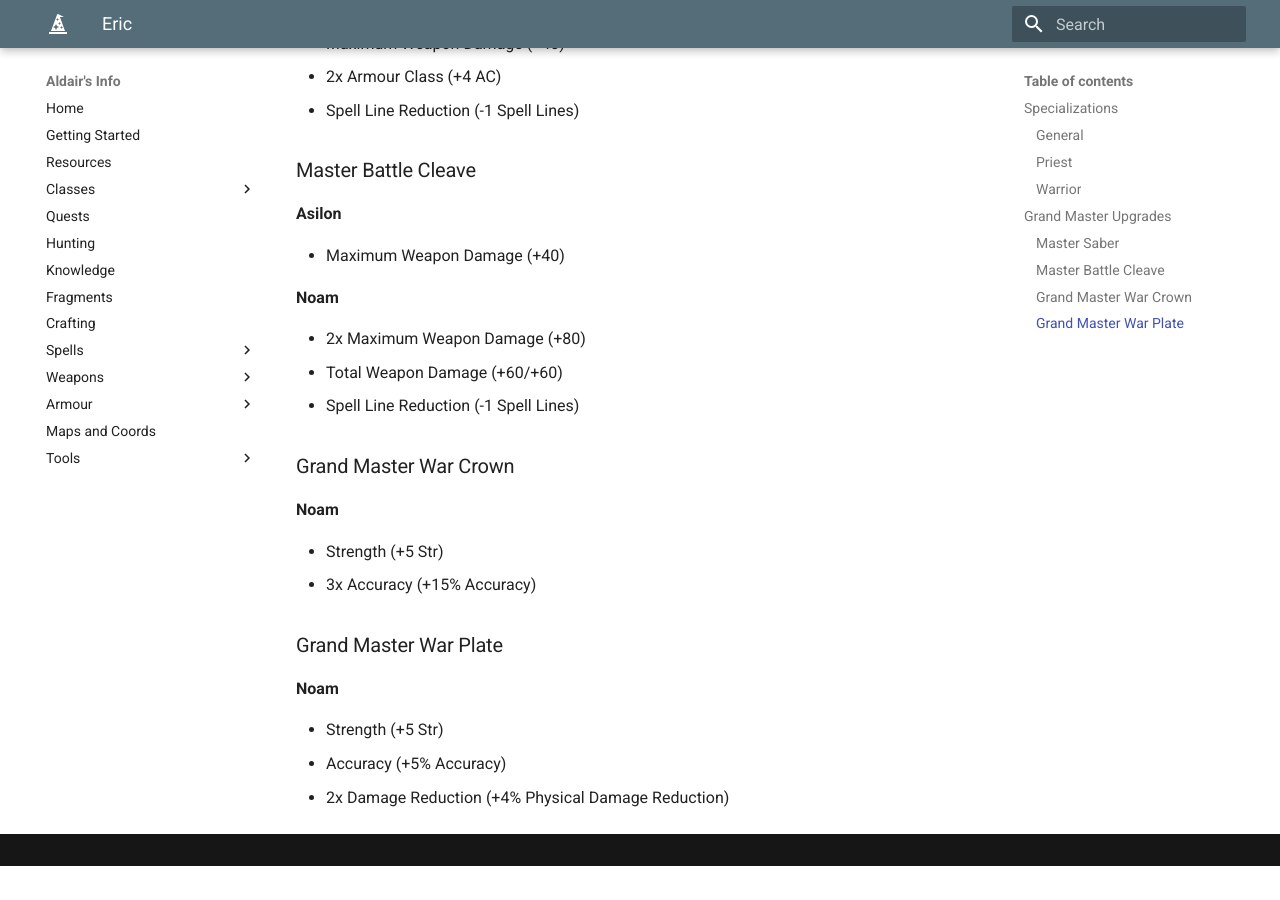
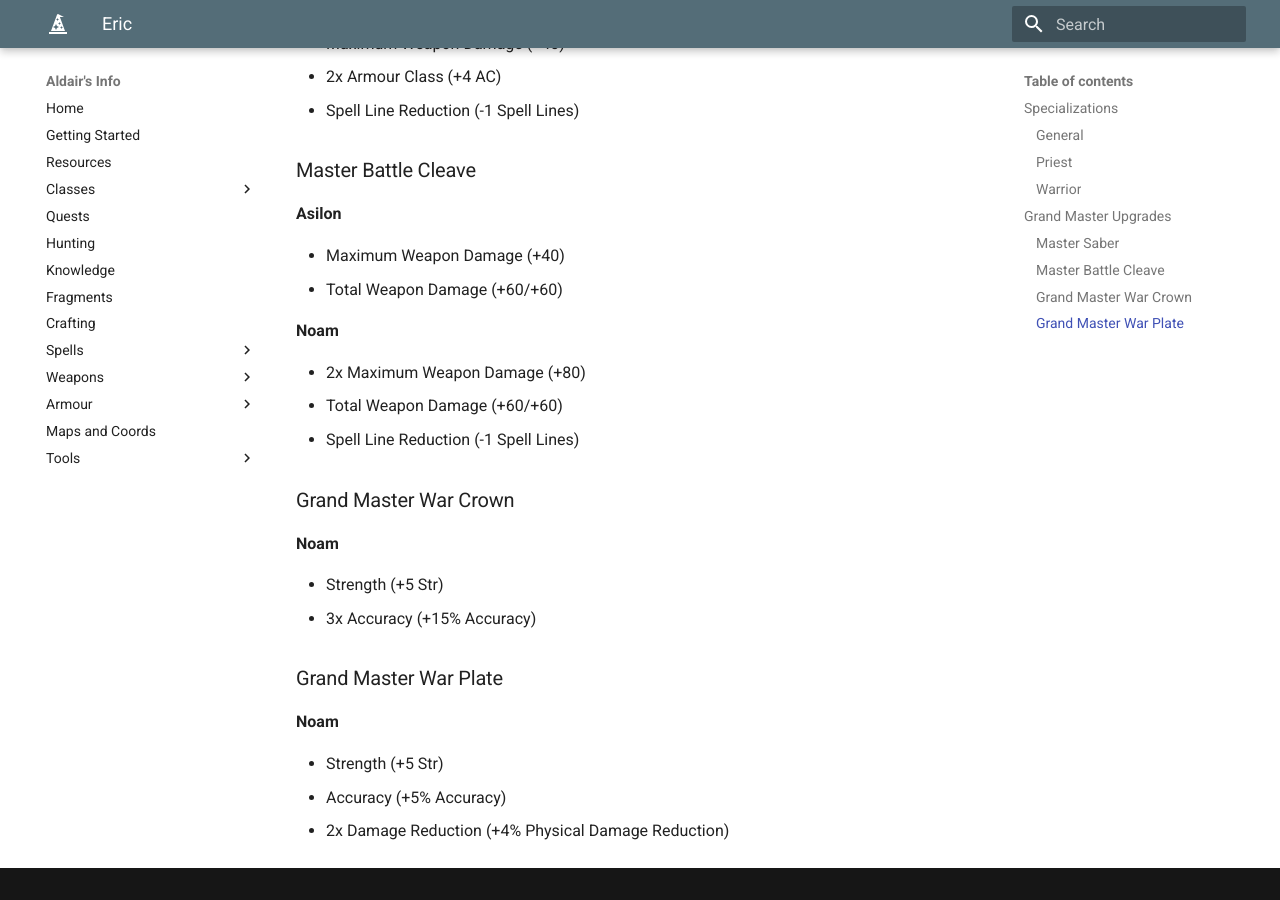
Before and after one commit to temuair/fot, an MkDocs documentation site: the page built from docs/eric.md, in a window 1280 px wide and 900 px high, scrolled down 1126 px. Built offline with MkDocs 1.6.1 and Material for MkDocs 9.7.7, drawn with Linux system fonts in a browser that asks for light colours; before the commit the page ends 1992 px from its top, so only the background shows below that.

```diff
--- a/docs/eric.md
+++ b/docs/eric.md
@@ -43,6 +43,7 @@
 **Asilon**
 
 - Maximum Weapon Damage (+40)
+- Total Weapon Damage (+60/+60)
 
 **Noam**
 
```
